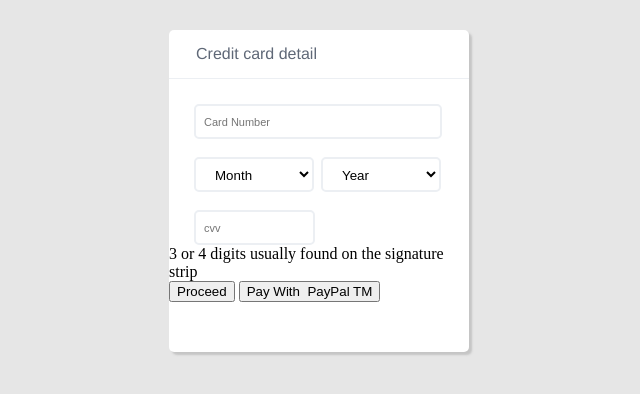
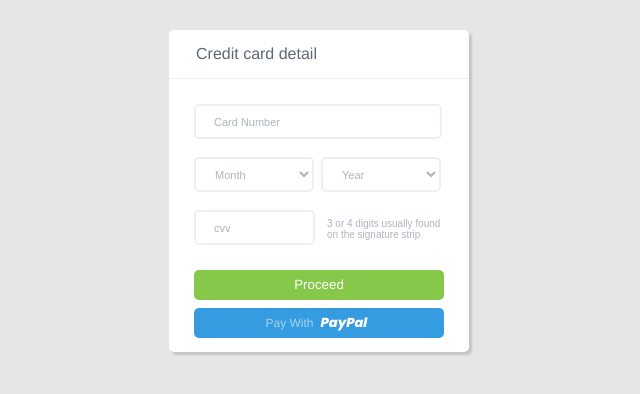
Before and after one commit to AndriusJas1/form-gitt, a plain HTML site: page index.html in a window 1280 px wide. Shown: the whole page, without its empty margins (321-961 px from the left). Drawn offline with Linux system fonts and the light colour scheme.

Commit message:
added better decorations for inputs and other

```diff
--- a/CSS/style.css
+++ b/CSS/style.css
@@ -66,3 +66,80 @@ body {
     font-size: 11px;
     background-color: white;
   }
+
+  ::placeholder {
+    color: #acb4bc;
+    padding: 10px;
+    opacity: 1;
+  }
+
+  select {
+    color: #acb4bc;
+    font-size: 11px;
+    opacity: 1;
+  }
+  .div-text {
+    display: inline-flex;
+    justify-content: baseline; /* Center text within itself */
+    height: 37px;
+    width: 118px;
+    font-size: 10px;
+    color: #acb4bc;
+    font-family: Arial, Helvetica, sans-serif;
+    margin-left: 8px;
+    position: relative;
+    top: -5px;
+  }
+
+  .btn-text {
+    width: 100px;
+    color: white;
+    font-weight: bold;
+    font-size: 13px;
+    margin-left: -30px;
+  }
+
+  .flex-box {
+    display: flex;
+    justify-content: center;
+  }
+
+  .span1 {
+    color: #a5d7ec;
+    font-size: 12px;
+  }
+  .span2 {
+    font-family: "Poppins", sans-serif;
+    font-weight: 800;
+    font-style: italic;
+    font-size: 13px;
+  }
+  .span3 {
+    font-size: 2px;
+    position: relative;
+    top: -9px;
+    left: 1px;
+    font-weight: 100;
+  }
+  .btn {
+    width: 250px;
+    height: 30px;
+    border-radius: 5px;
+    border: none;
+    margin-left: 25px;
+    font-family: "Franklin Gothic Medium", "Arial Narrow", Arial, sans-serif;
+  }
+  .btn-green {
+    margin-top: 10px;
+    color: white;
+    background-color: #86c84a;
+  }
+  .btn-blue {
+    background-color: #369ce1;
+    color: white;
+    margin-top: 8px;
+  }
+  button:hover {
+    opacity: 0.8;
+    cursor: pointer;
+  }
```
